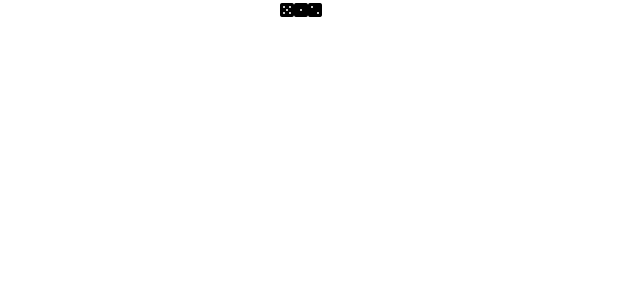
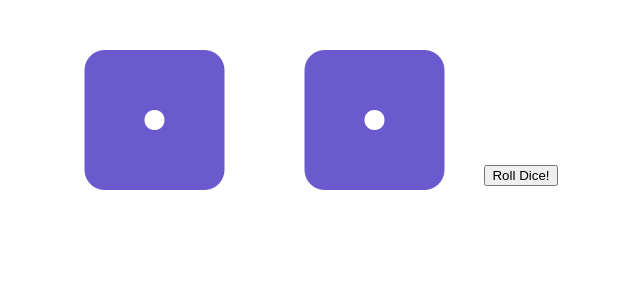
Before and after one commit to noho-glitch/dice, a React (Create React App) app: page / in a window 1280 px wide. Shown: the top 300 px of the page, without its empty margins (339-979 px from the left). Built offline with nearby package versions, Linux system fonts and the light colour scheme.

Commit message:
added roll dice button and have dice successfully rerendering

```diff
--- a/src/App.js
+++ b/src/App.js
@@ -1,14 +1,12 @@
 import React from 'react';
 import './App.css';
-import Die from './Die'
+import Rolldice from './Rolldice'
 
 
 function App() {
   return (
     <div className="App">
-     <Die face="five"/>
-     <Die face="one"/>
-     <Die face="two"/>
+     <Rolldice/>
     </div>
   );
 }
--- a/src/Die.css
+++ b/src/Die.css
@@ -0,0 +1,5 @@
+.Die {
+    font-size: 10em;
+    padding: .25em;
+    color: slateblue;
+}
--- a/src/Die.js
+++ b/src/Die.js
@@ -4,7 +4,7 @@ import './Die.css'
 
 class Die extends Component {
     render() {
-        return <i className={`fas fa-dice-${this.props.face}`}></i>
+        return <i className={`Die fas fa-dice-${this.props.face}`}></i>
     }
 }
 
--- a/src/Rolldice.js
+++ b/src/Rolldice.js
@@ -0,0 +1,39 @@
+import React, { Component } from 'react';
+import './Rolldice.css';
+import Die from './Die';
+
+
+class Rolldice extends Component {
+    static defaultProps = {
+        sides: ["one", "two", "three", "four", "five", "six"]
+    };
+    constructor(props) {
+        super(props);
+        this.state = {
+            die1: 'one',
+            die2: 'one'
+        }
+        this.roll = this.roll.bind(this);
+    }
+    roll() {
+        //pick 2 new rolls
+       const newDie1 = this.props.sides[Math.floor(Math.random() * this.props.sides.length)];
+       const newDie2 = this.props.sides[Math.floor(Math.random() * this.props.sides.length)]
+
+       this.setState({
+            die1: newDie1,
+            die2: newDie2
+        })
+    }
+    render() {
+        return(
+        <div>
+            <Die face={this.state.die1}/>
+            <Die face={this.state.die2}/>
+            <button onClick={this.roll}>Roll Dice!</button>
+        </div>
+        )
+    }
+}
+
+export default Rolldice;
```
